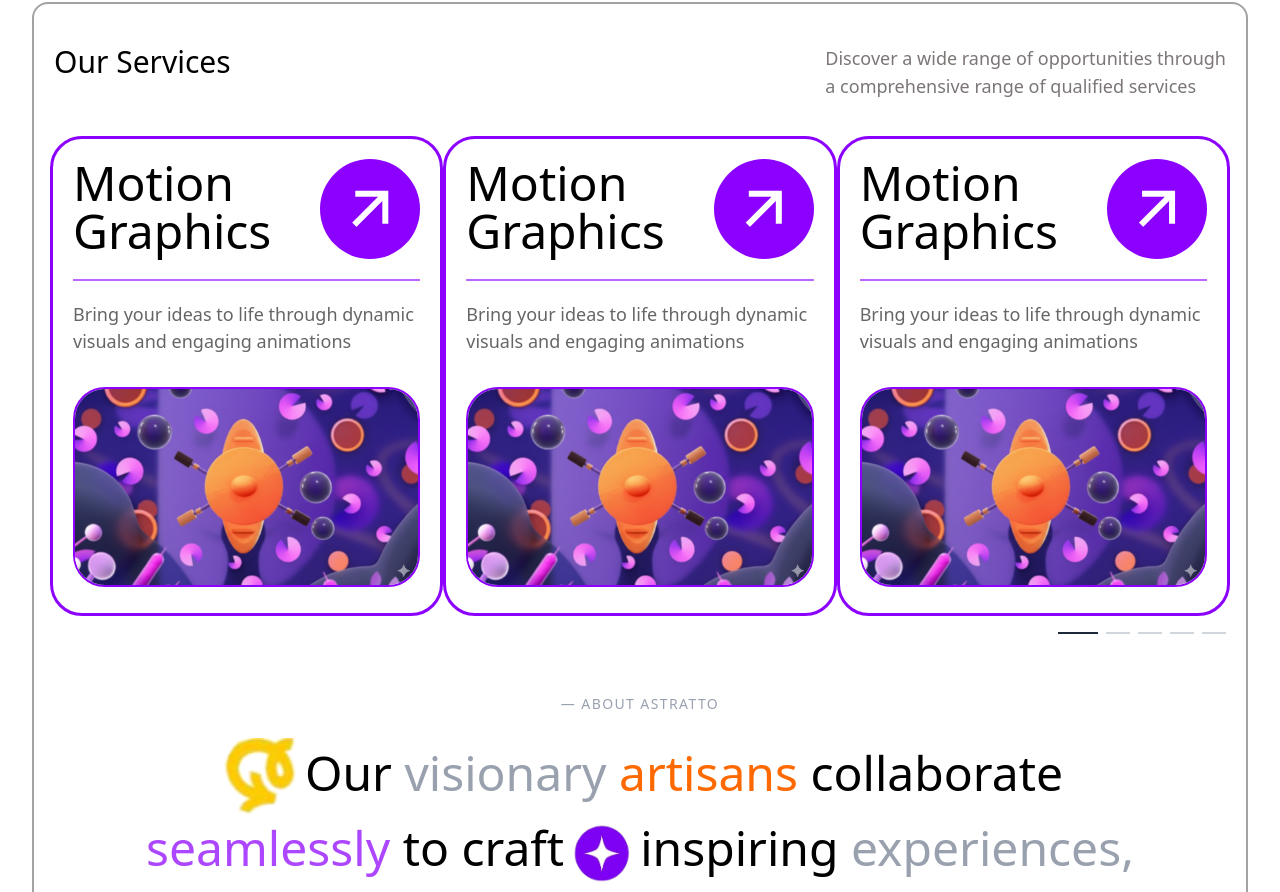
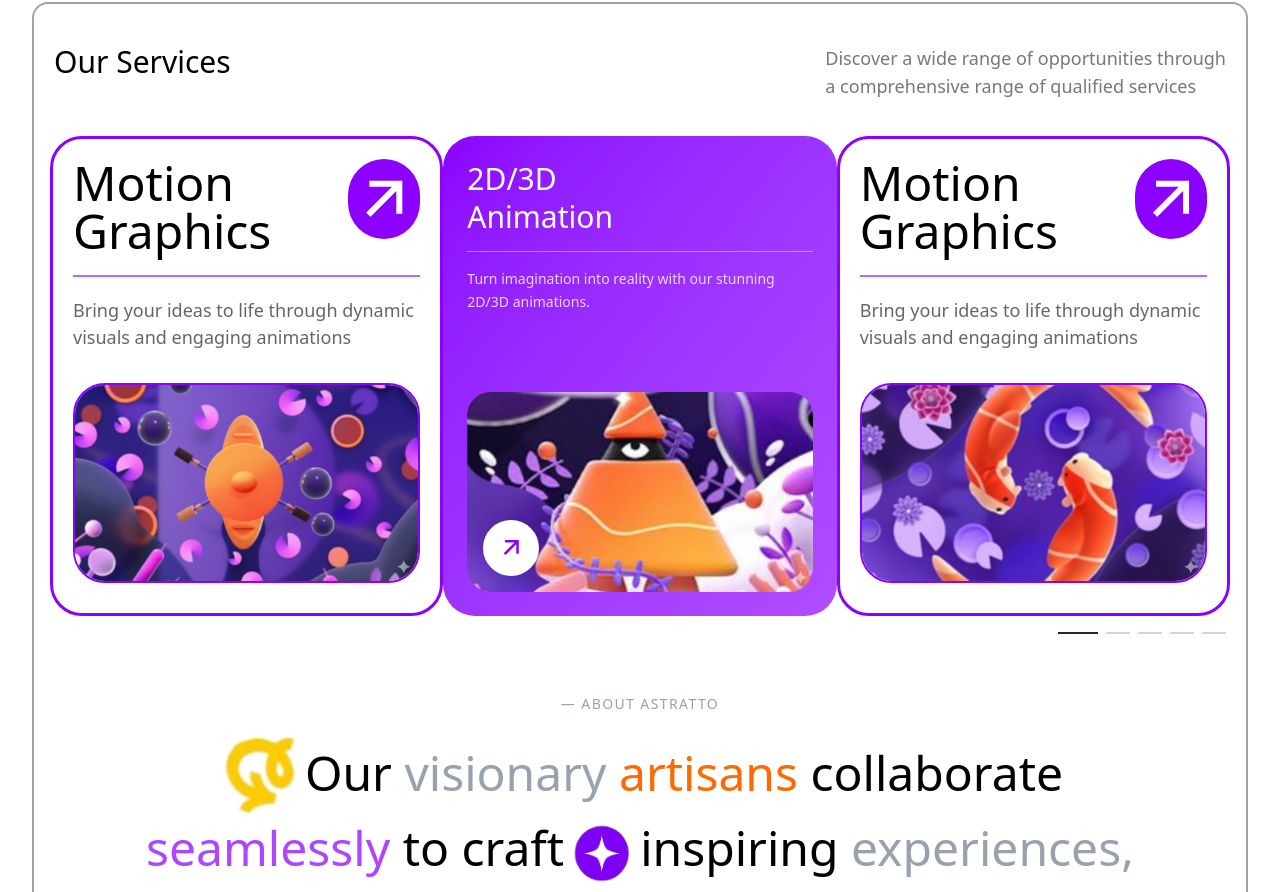
Before and after one commit to abhijeet117/react-projects, a React (Vite) app in the folder 01-(React Landing Page)/: page / in a window 1280 px wide. Shown: the part 878-1770 px from the top of the page. Built offline with nearby package versions, Linux system fonts and the light colour scheme; some icons are missing.

Commit message:
Improved Card Section

```diff
--- /dev/null
+++ b/01-(React Landing Page)/src/components/Middlecard.jsx
@@ -0,0 +1,40 @@
+import SecondC from "../assets/Second-card.jpg"
+
+
+
+const Middlecard = () => {
+  return (
+    <div className="h-[480px] w-[400px] rounded-[2rem] overflow-hidden p-6
+      bg-gradient-to-br from-[#8C00FF] to-[#B14CFF] text-white relative ">
+
+      {/* Top Section */}
+      <h1 className="text-3xl font-medium leading-tight">
+        2D/3D <br /> Animation
+      </h1>
+
+      <div className="h-[1px] w-full bg-white/40 mt-4"></div>
+
+      {/* Description */}
+      <p className="text-sm mt-4 opacity-80 leading-relaxed">
+        Turn imagination into reality with our stunning 2D/3D animations.
+      </p>
+
+      {/* Image Section */}
+      <div className="absolute bottom-6 left-6 right-6 rounded-[1.5rem] overflow-hidden">
+        <img
+          src={SecondC}
+          alt="animation"
+          className="w-full h-[200px] object-cover"
+        />
+      </div>
+
+      {/* Arrow Button */}
+      <div className="absolute bottom-10 left-10 h-14 w-14 rounded-full
+        border-2 border-white flex items-center justify-center bg-white">
+        <i className="ri-arrow-right-up-line text-3xl text-[#8C00FF]"></i>
+      </div>
+    </div>
+  );
+}
+
+export default Middlecard
--- a/01-(React Landing Page)/src/components/Services.jsx
+++ b/01-(React Landing Page)/src/components/Services.jsx
@@ -1,7 +1,12 @@
 import ServicesCard from "./ServicesCard";
+import Middlecard from "./Middlecard"
 import S1svg from "../assets/Servi-W1.png";
 import S2svg from "../assets/Servi-3.png";
 import ropesvg from "../assets/Services-rope.svg";
+
+import FirstC from "../assets/First-card.jpg"
+
+import ThirdC from "../assets/Third-card.jpg"
 
 import logo from "../assets/Navbar-logo-img.png";
 
@@ -22,9 +27,20 @@ const Services = () => {
         {/* Card Services Section */}
         <div className="Wrapper">
           <div className="w-full h-full p-4 flex justify-between">
-            <ServicesCard />
-            <ServicesCard />
-            <ServicesCard />
+            <ServicesCard
+             img={FirstC}
+             tittle={'Motion Graphics'}
+             dec={'Bring your ideas to life through dynamic visuals and engaging animations'}
+            />
+
+            <Middlecard />
+
+            <ServicesCard
+             img={ThirdC}
+             tittle={'Motion Graphics'}
+             dec={'Bring your ideas to life through dynamic visuals and engaging animations'}
+            />
+
           </div>
 
           <div className="px-5 flex justify-between">
--- a/01-(React Landing Page)/src/components/ServicesCard.jsx
+++ b/01-(React Landing Page)/src/components/ServicesCard.jsx
@@ -1,14 +1,14 @@
 import FirstCard from "../assets/First-card.jpg";
 
-const ServicesCard = ({title}) => {
+const ServicesCard = ({img,tittle,dec}) => {
   return (
     <div className="h-[480px] w-[400px] border-3 border-[#8C00FF] rounded-[2rem] overflow-hidden p-5">
       {/* Card Upper section */}
       <div className=" flex justify-between ">
         <h1 className="font-medium text-5xl">
-          Motion <br /> Graphics
+          {tittle}
         </h1>
-        <div className=" h-25 w-25 rounded-full bg-[#8C00FF] flex items-center justify-center">
+        <div className=" h-20 w-20 rounded-full bg-[#8C00FF] flex items-center justify-center">
           <i className="ri-arrow-right-up-line text-7xl text-white"></i>
         </div>
       </div>
@@ -16,13 +16,13 @@ const ServicesCard = ({title}) => {
 
         {/* Center Section */}
       <div className=" mt-5 ">
-        <p className="font-medium opacity-60 text-[18px]"> Bring your ideas to life through dynamic
-           visuals and engaging animations
+        <p className="font-medium opacity-60 text-[18px]">
+          {dec}
         </p>
       </div>
 
       <div className="rounded-[2rem] overflow-hidden mt-8 border-2 border-[#8C00FF]">
-        <img className="bg-cover" src={FirstCard} alt="" />
+        <img className="bg-cover" src={img} alt="" />
       </div>
 
     </div>
```
